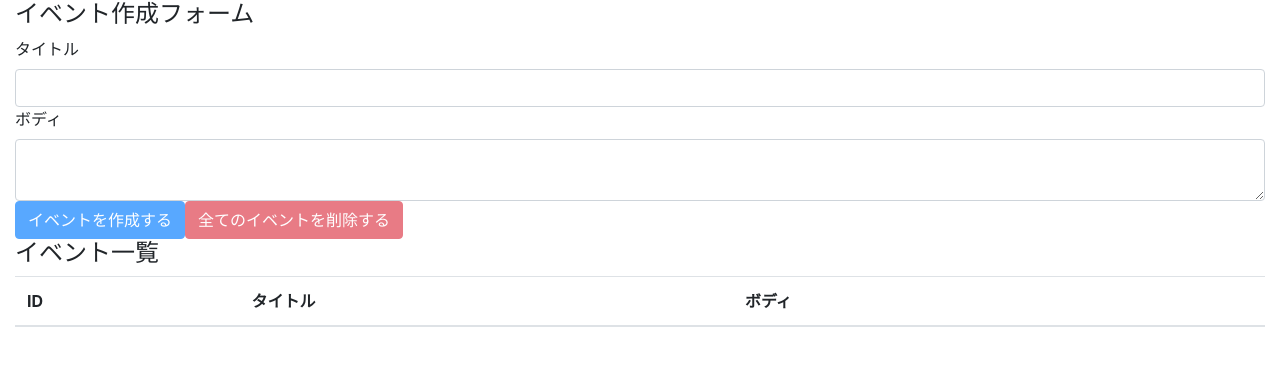
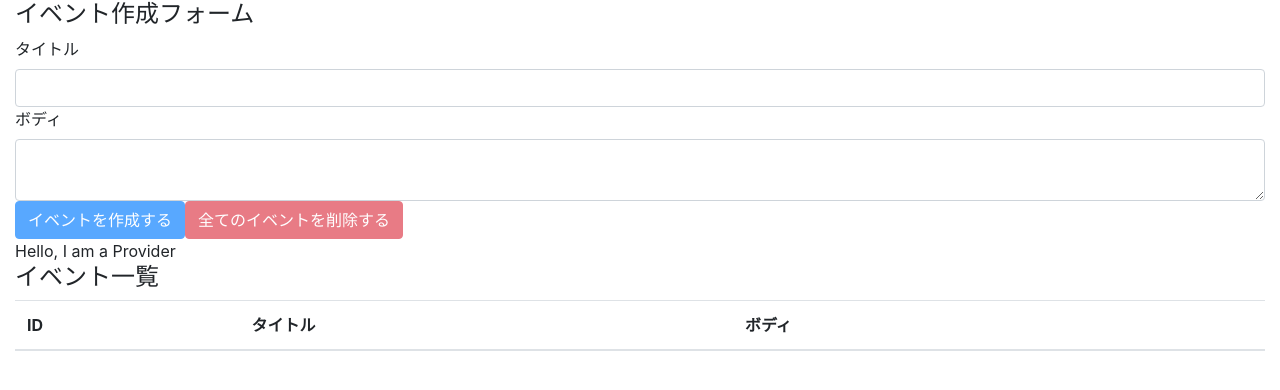
Before and after one commit to LPxPG/react-hooks-101-test, a React (Create React App) app: page / in a window 1280 px wide. Shown: the top 390 px of the page. Built offline with nearby package versions, Linux system fonts and the light colour scheme.

Commit message:
setup react context provider

```diff
--- a/src/components/App.js
+++ b/src/components/App.js
@@ -1,17 +1,23 @@
 import React, {useReducer} from 'react'
 import 'bootstrap/dist/css/bootstrap.min.css'
-import reducer from '../reducers'
+
 import EventForm from './EventForm'
 import Events from './Events'
+import AppContext from '../contexts/AppContext'
+import reducer from '../reducers'
+
+console.log(AppContext)
 
 const App = () => {
   const [state, dispatch] = useReducer(reducer, [])
 
   return (
-    <div className="container-fluid">
-      <EventForm state={state} dispatch={dispatch} />
-      <Events state={state} dispatch={dispatch} />
-    </div>
+    <AppContext.Provider value={'Hello, I am a Provider'}>
+      <div className="container-fluid">
+        <EventForm state={state} dispatch={dispatch} />
+        <Events state={state} dispatch={dispatch} />
+      </div>
+    </AppContext.Provider>
   )
 }
 
--- a/src/components/Events.js
+++ b/src/components/Events.js
@@ -1,9 +1,19 @@
-import React from 'react'
+import React, {useContext} from 'react'
 import Event from './Event'
+import AppContext from '../contexts/AppContext'
 
 const Events = ({state, dispatch}) => {
+
+  const value = useContext(AppContext) // AppContext.Consumer による記法より簡潔に書ける
+
   return (
     <>
+    <div>{value}</div>
+    {/* <AppContext.Consumer>
+      {value => <div>{value}</div>}
+    </AppContext.Consumer> */}
+
+
       <h4>イベント一覧</h4>
       <table className="table table-hover">
         <thead>
```
